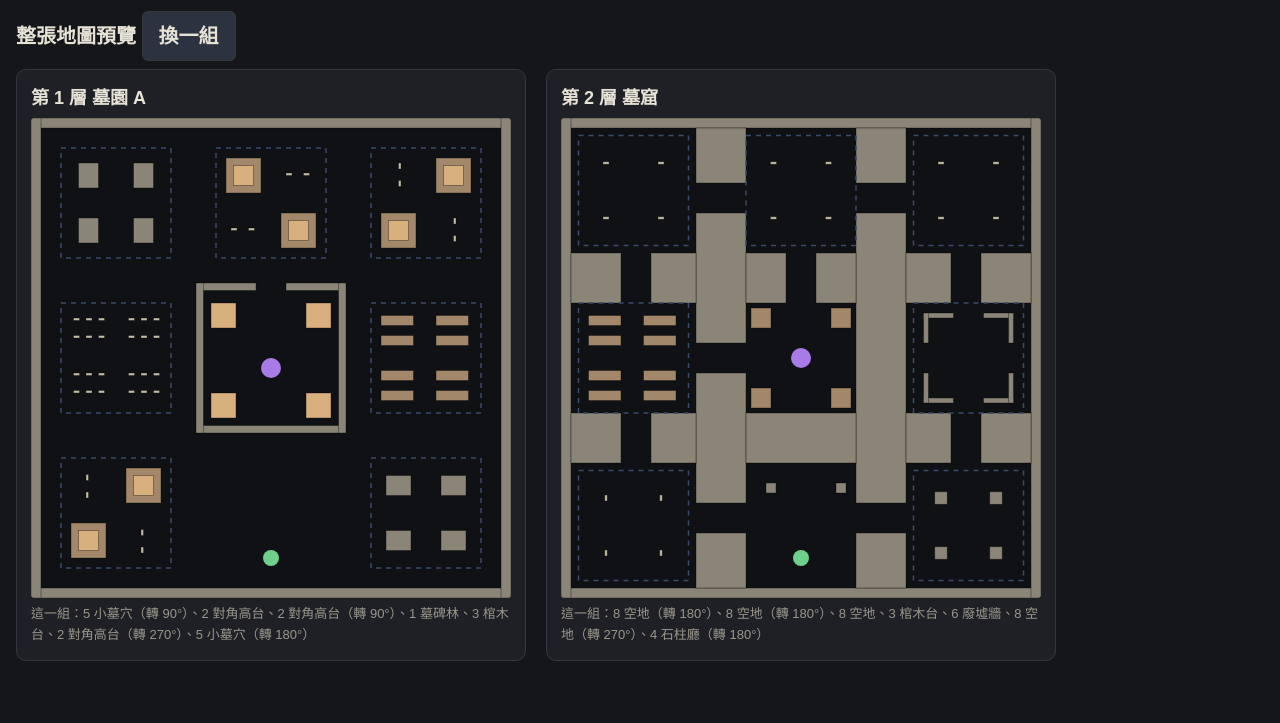
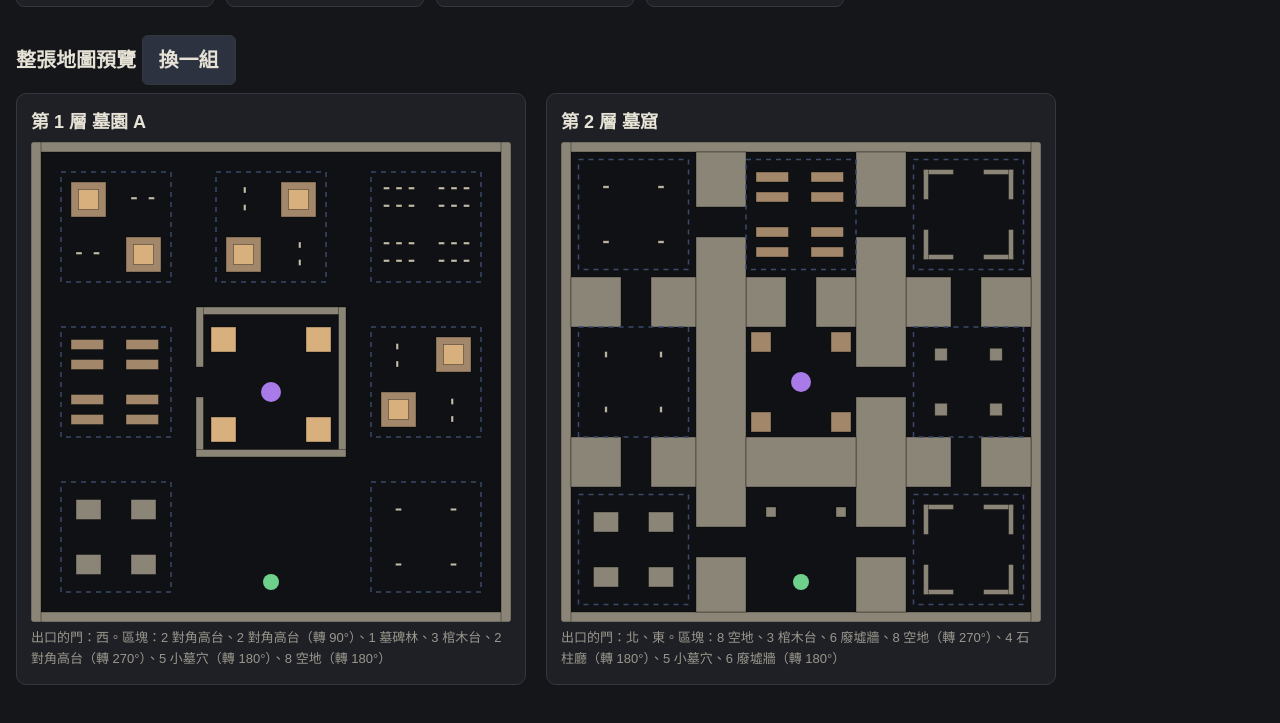
Before and after one commit to alex86106pig/Cubeborn, a plain HTML site: page mockups/map_zones.html in a window 1280 px wide. Shown: the part 975-1698 px from the top of the page. Drawn offline with Linux system fonts and the light colour scheme.

Commit message:
地圖分區對比頁：出口的門照種子從北 / 東 / 西開（墓園 1 個、墓窟 2 個）
Co-Authored-By: Claude Opus 5.5 <noreply@anthropic.com>
Claude-Session: https://claude.ai/code/session_01LUqxrCY2kqCVZnk7pQn8WZ

```diff
--- a/mockups/map_zones.html
+++ b/mockups/map_zones.html
@@ -39,7 +39,7 @@
 </head>
 <body>
 <h1>地圖分區：區塊候選</h1>
-<p class="sub">墓園 A 與第 2 層墓窟各 7 格，每格開局照種子抽一種區塊、隨機轉 0 / 90 / 180 / 270°。外框、出生點、出口（王族墓 / 主墓室）、走道固定。勾選要的區塊，按「換一組」看整張地圖抽起來的樣子。</p>
+<p class="sub">墓園 A 與第 2 層墓窟各 7 格，每格開局照種子抽一種區塊、隨機轉 0 / 90 / 180 / 270°。出口（王族墓 / 主墓室）的門也照種子開：北 / 東 / 西抽，墓園開 1 個、墓窟開 2 個，南邊（出生點那側）不開。外框、出生點、其他走道固定。勾選要的區塊，按「換一組」看整張地圖抽起來的樣子。</p>
 
 <div class="box">
   <ul>
@@ -138,9 +138,16 @@ TEMPLATES.forEach((t, i) => {
 const GRAVE = {
   fixed: [
     wall(0, 0, 96, 2), wall(0, 94, 96, 2), wall(0, 0, 2, 96), wall(94, 0, 2, 96),
-    wall(33, 33, 12, 1.5), wall(51, 33, 12, 1.5), wall(33, 61.5, 30, 1.5), wall(33, 33, 1.5, 30), wall(61.5, 33, 1.5, 30),
     plat(36, 37, 5, 5, 1), plat(55, 37, 5, 5, 1), plat(36, 55, 5, 5, 1), plat(55, 55, 5, 5, 1),
   ],
+  // 王族墓圍牆：每一邊開門時中間留 6 寬（45~51）；南邊（出生點那側）永遠不開
+  doorCount: 1,
+  sides: {
+    N: [wall(33, 33, 30, 1.5), [wall(33, 33, 12, 1.5), wall(51, 33, 12, 1.5)]],
+    W: [wall(33, 33, 1.5, 30), [wall(33, 33, 1.5, 12), wall(33, 51, 1.5, 12)]],
+    E: [wall(61.5, 33, 1.5, 30), [wall(61.5, 33, 1.5, 12), wall(61.5, 51, 1.5, 12)]],
+    S: [wall(33, 61.5, 30, 1.5), null],
+  },
   slots: [[5, 5], [36, 5], [67, 5], [5, 36], [67, 36], [5, 67], [67, 67]].map(([x, y]) => [x + 1, y + 1]),
   spawn: [48, 88], exit: [48, 50],
 };
@@ -149,13 +156,21 @@ const ROOMS = [[2, 27], [37, 59], [69, 94]];
 const CATA = {
   fixed: [
     wall(0, 0, 96, 2), wall(0, 94, 96, 2), wall(0, 0, 2, 96), wall(94, 0, 2, 96),
-    wall(27, 2, 10, 11), wall(27, 19, 10, 26), wall(27, 51, 10, 26), wall(27, 83, 10, 11),
-    wall(59, 2, 10, 11), wall(59, 19, 10, 58), wall(59, 83, 10, 11),
-    wall(2, 27, 10, 10), wall(18, 27, 9, 10), wall(37, 27, 8, 10), wall(51, 27, 8, 10), wall(69, 27, 9, 10), wall(84, 27, 10, 10),
-    wall(2, 59, 10, 10), wall(18, 59, 9, 10), wall(37, 59, 22, 10), wall(69, 59, 9, 10), wall(84, 59, 10, 10),
+    wall(27, 2, 10, 11), wall(27, 83, 10, 11),
+    wall(59, 2, 10, 11), wall(59, 83, 10, 11),
+    wall(2, 27, 10, 10), wall(18, 27, 9, 10), wall(69, 27, 9, 10), wall(84, 27, 10, 10),
+    wall(2, 59, 10, 10), wall(18, 59, 9, 10), wall(69, 59, 9, 10), wall(84, 59, 10, 10),
     plat(38, 38, 4, 4, 0.5), plat(54, 38, 4, 4, 0.5), plat(38, 54, 4, 4, 0.5), plat(54, 54, 4, 4, 0.5),
     wall(41, 73, 2, 2), wall(55, 73, 2, 2),
   ],
+  // 主墓室四邊的岩壁：開門時岩壁中間開 6 寬的走道；南邊（出生室那側）永遠不開
+  doorCount: 2,
+  sides: {
+    N: [wall(37, 27, 22, 10), [wall(37, 27, 8, 10), wall(51, 27, 8, 10)]],
+    W: [wall(27, 19, 10, 58), [wall(27, 19, 10, 26), wall(27, 51, 10, 26)]],
+    E: [wall(59, 19, 10, 58), [wall(59, 19, 10, 26), wall(59, 51, 10, 26)]],
+    S: [wall(37, 59, 22, 10), null],
+  },
   slots: [[0, 0], [1, 0], [2, 0], [0, 1], [2, 1], [0, 2], [2, 2]].map(([c, r]) => {
     const [x0, x1] = ROOMS[c], [y0, y1] = ROOMS[r];
     return [(x0 + x1) / 2 - 11, (y0 + y1) / 2 - 11];
@@ -163,9 +178,22 @@ const CATA = {
   spawn: [48, 88], exit: [48, 48],
 };
 
+const SIDE_NAMES = { N: "北", E: "東", W: "西" };
+
 function drawMap(svgId, rollId, m) {
   const pool = TEMPLATES.filter(t => t.on);
   let out = m.fixed.map(b => rect(b)).join("");
+  // 出口的門：北 / 東 / 西抽 doorCount 個（南邊不開）
+  const choices = ["N", "E", "W"];
+  for (let i = choices.length - 1; i > 0; i--) {
+    const j = Math.floor(Math.random() * (i + 1));
+    [choices[i], choices[j]] = [choices[j], choices[i]];
+  }
+  const open = choices.slice(0, m.doorCount);
+  for (const side in m.sides) {
+    const [closed, opened] = m.sides[side];
+    out += (open.includes(side) ? opened : [closed]).map(b => rect(b)).join("");
+  }
   const picks = [];
   for (const [ox, oy] of m.slots) {
     out += `<rect x="${ox}" y="${oy}" width="22" height="22" fill="none" stroke="var(--slot)" stroke-width="0.3" stroke-dasharray="1 1"/>`;
@@ -178,7 +206,8 @@ function drawMap(svgId, rollId, m) {
   out += `<circle cx="${m.spawn[0]}" cy="${m.spawn[1]}" r="1.6" fill="var(--spawn)"/>`;
   out += `<circle cx="${m.exit[0]}" cy="${m.exit[1]}" r="2" fill="var(--dig)"/>`;
   document.getElementById(svgId).innerHTML = out;
-  document.getElementById(rollId).textContent = pool.length ? "這一組：" + picks.join("、") : "沒有勾選任何區塊";
+  const doors = "出口的門：" + open.map(s => SIDE_NAMES[s]).join("、") + "。";
+  document.getElementById(rollId).textContent = doors + (pool.length ? "區塊：" + picks.join("、") : "沒有勾選任何區塊");
 }
 
 function roll() {
```
Also changed, not shown: docs/進度.md (+1 -0 lines).
